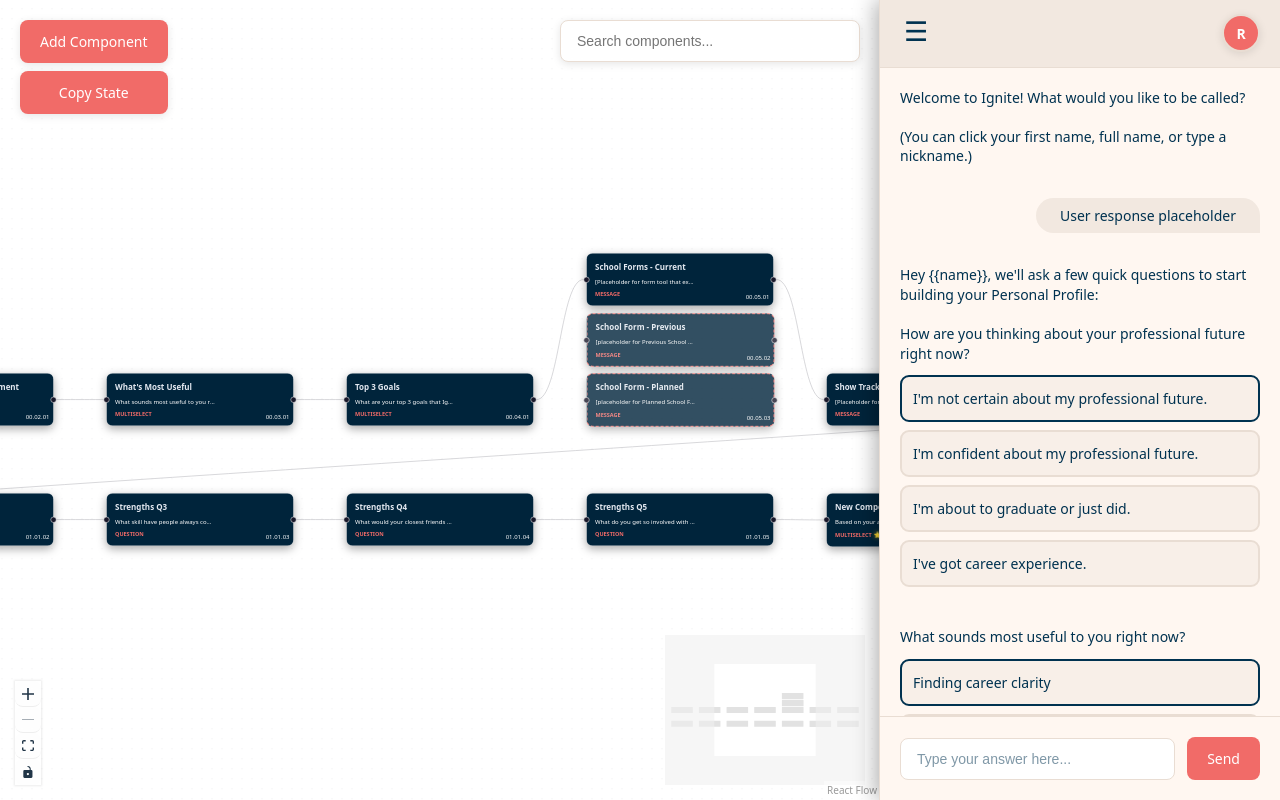
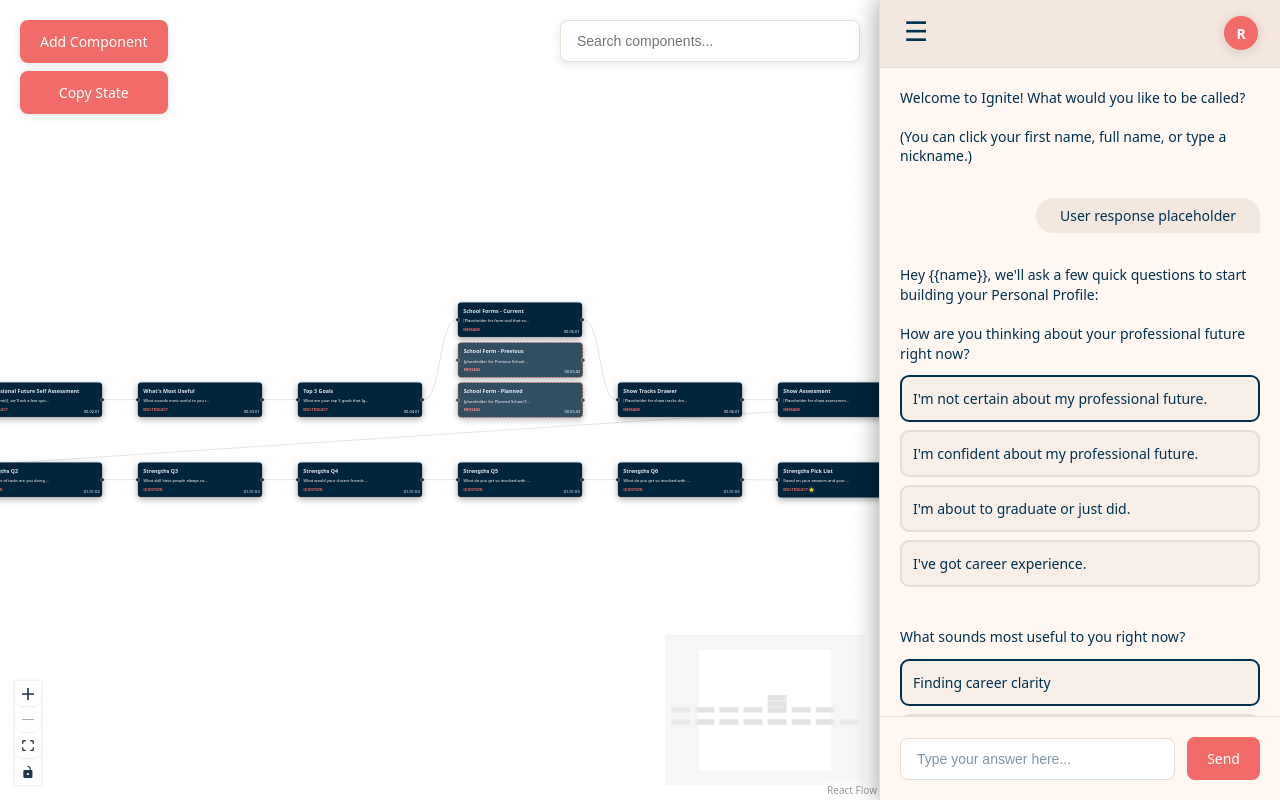
Before and after one commit to ignite-your-Acareer/the-tool, a React app: page / in a window 1280 px wide. Built offline with nearby package versions, Linux system fonts and the light colour scheme; the HTML template or start-up script is replaced by a standard one.

Commit message:
Update default state with 17-component flow including new Strengths Q6 and custom zoom limits

```diff
--- a/src/components/FlowCanvas.tsx
+++ b/src/components/FlowCanvas.tsx
@@ -78,6 +78,57 @@ export default function FlowCanvas() {
   const [bannerAddOn, setBannerAddOn] = useState(false);
   const [textAddOn, setTextAddOn] = useState(false);
   const [aiGenerated, setAiGenerated] = useState(false);
+
+  // Calculate zoom limits based on node positions and sizes
+  const calculateZoomLimits = useCallback(() => {
+    if (nodes.length === 0) {
+      return { minZoom: 0.1, maxZoom: 2 };
+    }
+
+    // Node dimensions (approximate based on typical card size)
+    const nodeWidth = 200;
+    const nodeHeight = 120;
+    const nodePadding = 20;
+
+    // Calculate bounds of all nodes
+    let minX = Infinity, maxX = -Infinity, minY = Infinity, maxY = -Infinity;
+
+    nodes.forEach(node => {
+      const nodeLeft = node.position.x;
+      const nodeRight = node.position.x + nodeWidth;
+      const nodeTop = node.position.y;
+      const nodeBottom = node.position.y + nodeHeight;
+
+      minX = Math.min(minX, nodeLeft);
+      maxX = Math.max(maxX, nodeRight);
+      minY = Math.min(minY, nodeTop);
+      maxY = Math.max(maxY, nodeBottom);
+    });
+
+    // Add padding to bounds
+    const boundsWidth = maxX - minX + nodePadding * 2;
+    const boundsHeight = maxY - minY + nodePadding * 2;
+
+    // Calculate max zoom out to fit all nodes
+    // Assuming viewport is approximately 1200x800 (typical canvas size)
+    const viewportWidth = 1200;
+    const viewportHeight = 800;
+
+    const zoomX = viewportWidth / boundsWidth;
+    const zoomY = viewportHeight / boundsHeight;
+    const maxZoomOut = Math.min(zoomX, zoomY, 1); // Don't zoom out more than 1x
+
+    // Calculate min zoom in (zoom until only one node is visible)
+    // This means the node should fill most of the viewport
+    const minZoomIn = Math.max(viewportWidth / (nodeWidth * 1.5), viewportHeight / (nodeHeight * 1.5));
+
+    return {
+      minZoom: Math.max(0.1, maxZoomOut), // Max zoom out (fit all nodes)
+      maxZoom: Math.min(5, minZoomIn)     // Min zoom in (single node visible)
+    };
+  }, [nodes]);
+
+  const zoomLimits = calculateZoomLimits();
 
 
   // UI Tool Type options - single source of truth
@@ -998,6 +1049,8 @@ export default function FlowCanvas() {
         fitView
         snapToGrid={true}
         snapGrid={[480, 60]}
+        minZoom={zoomLimits.minZoom}
+        maxZoom={zoomLimits.maxZoom}
         className={searchQuery ? "searching" : ""}
         onPaneClick={() => {
           // Don't clear selection when in test mode or when exiting test mode
--- a/src/defaultState.ts
+++ b/src/defaultState.ts
@@ -172,7 +172,7 @@ const defaultState = {
       "id": "n-15",
       "type": "card",
       "position": {
-        "x": 2880,
+        "x": 3360,
         "y": 120
       },
       "data": {
@@ -184,12 +184,24 @@ const defaultState = {
       "id": "n-16",
       "type": "card",
       "position": {
-        "x": 3360,
+        "x": 3840,
         "y": 120
       },
       "data": {
         "componentId": "comp-1755475332549",
         "messageId": "msg-16"
+      }
+    },
+    {
+      "id": "n-17",
+      "type": "card",
+      "position": {
+        "x": 2880,
+        "y": 120
+      },
+      "data": {
+        "componentId": "comp-1755484138142",
+        "messageId": "msg-17"
       }
     }
   ],
@@ -261,16 +273,21 @@ const defaultState = {
       "selected": false
     },
     {
-      "source": "n-5",
-      "target": "n-15",
-      "id": "xy-edge__n-5-n-15",
-      "selected": false
-    },
-    {
       "id": "e-n-15-n-16",
       "source": "n-15",
       "target": "n-16",
       "selected": false
+    },
+    {
+      "source": "n-5",
+      "target": "n-17",
+      "id": "xy-edge__n-5-n-17",
+      "selected": false
+    },
+    {
+      "source": "n-17",
+      "target": "n-15",
+      "id": "xy-edge__n-17-n-15"
     }
   ],
   components: {
@@ -570,8 +587,8 @@ const defaultState = {
     },
     "comp-1755475318882": {
       "id": "comp-1755475318882",
-      "name": "New Component 15",
-      "slug": "",
+      "name": "Strengths Pick List",
+      "slug": "01.01.07",
       "uiToolType": "multiSelect",
       "content": {
         "multiSelect": {
@@ -600,7 +617,7 @@ const defaultState = {
       },
       "aiGenerated": true,
       "createdAt": "2025-08-18T00:01:58.882Z",
-      "updatedAt": "2025-08-18T00:03:27.703Z"
+      "updatedAt": "2025-08-18T02:29:59.532Z"
     },
     "comp-1755475332549": {
       "id": "comp-1755475332549",
@@ -616,6 +633,26 @@ const defaultState = {
       "aiGenerated": true,
       "createdAt": "2025-08-18T00:02:12.549Z",
       "updatedAt": "2025-08-18T00:04:06.918Z"
+    },
+    "comp-1755484138142": {
+      "id": "comp-1755484138142",
+      "name": "Strengths Q6",
+      "slug": "01.01.06",
+      "uiToolType": "question",
+      "content": {
+        "question": {
+          "text": "What do you get so involved with that you lose track of time?",
+          "options": [],
+          "suggestions": [
+            "Prototyping",
+            "etc"
+          ],
+          "image": "/img/steps/strengths/question/6.png"
+        }
+      },
+      "aiGenerated": false,
+      "createdAt": "2025-08-18T02:28:58.142Z",
+      "updatedAt": "2025-08-18T02:30:54.495Z"
     }
   },
   messages: [
@@ -830,6 +867,21 @@ const defaultState = {
       "type": "text" as const
     },
     {
+      "id": "17",
+      "sender": "ai" as const,
+      "content": "What do you get so involved with that you lose track of time?",
+      "messageId": "msg-17",
+      "componentId": "comp-1755484138142",
+      "uiToolType": "question",
+      "suggestions": [
+        "Prototyping",
+        "etc"
+      ],
+      "image": "/img/steps/strengths/question/6.png",
+      "timestamp": "01:14 PM",
+      "type": "text" as const
+    },
+    {
       "id": "15",
       "sender": "ai" as const,
       "content": "Based on your answers and your personality quiz, here's a set of strengths that should suit you. Please select what you think are your top 3 strengths.",
@@ -892,7 +944,7 @@ const defaultState = {
     }
   ],
   orphanMessageIds: [],
-  lastSaved: "2025-08-18T00:04:19.650Z"
+  lastSaved: "2025-08-18T02:31:01.232Z"
 };
 
 export default defaultState;
```
